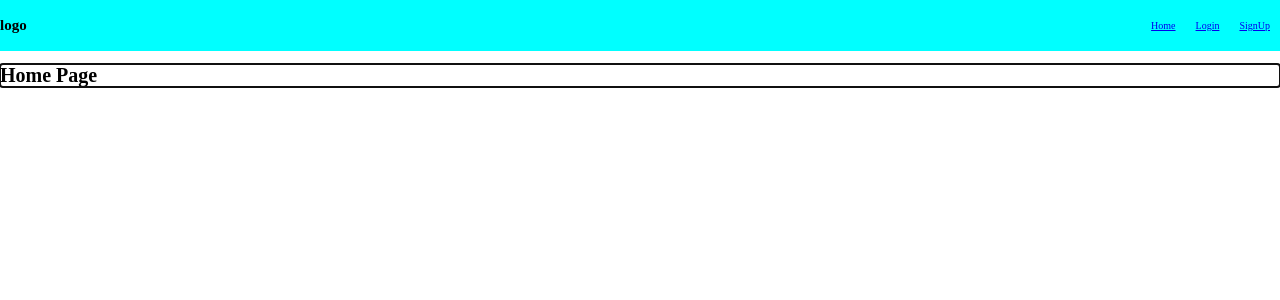
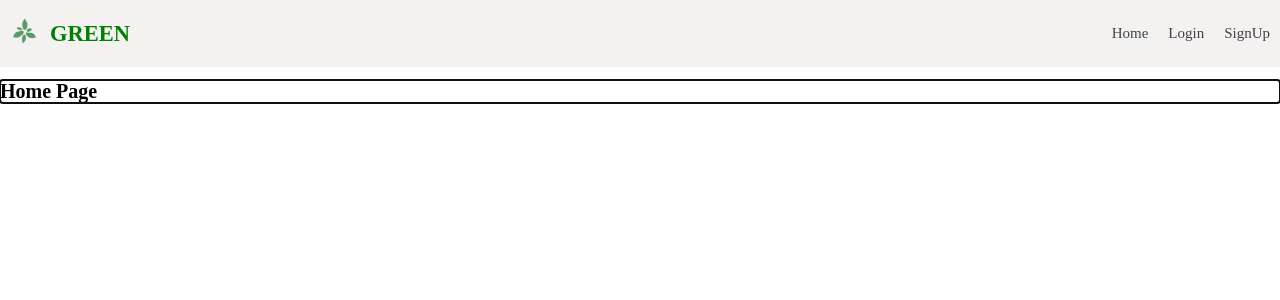
Before and after one commit to JEONGHWANMIN/SvelteProject, a Svelte app: page / in a window 1280 px wide. Shown: the top 300 px of the page. Built offline with nearby package versions, Linux system fonts and the light colour scheme.

Commit message:
Feat : "추가 logo 이미지 , useNavigate 추가"

```diff
--- a/src/components/Header.svelte
+++ b/src/components/Header.svelte
@@ -1,26 +1,60 @@
 <script>
 // @ts-nocheck
   import { Link } from "svelte-navigator";
+  import logoSrc from '../images/logo.png'
+  import { useNavigate } from "svelte-navigator";
+
+	const navigate = useNavigate();
+
+  let isLogin = false
 </script>
 
 <nav>
-  <h1>logo</h1>
+  <div class="logoBox" on:click={() => navigate('/')}>
+    <img src ={logoSrc} alt="Green Plant Logo" />
+    <h1>GREEN</h1>
+  </div>
   <ul>
     <li><Link to="/">Home</Link></li>
-    <li><Link to="/login">Login</Link></li>
-    <li><Link to="/signup">SignUp</Link></li>
+    {#if !isLogin}
+      <li><Link to="/login">Login</Link></li>
+      <li><Link to="/signup">SignUp</Link></li>
+    {:else}
+      <li><a>UserInfo</a></li>
+      <li><Link to="">LogOut</Link></li>
+    {/if}
+
   </ul>
 </nav>
 
 
 <style lang="scss">
+  .logoBox {
+    cursor: pointer;
+    display: flex;
+    justify-content: start;
+    align-items: center;
+    img {
+      width: 5rem;
+      height: 4rem;
+      margin-bottom: 0.5rem;
+    }
+    h1 {
+      color: green;
+    }
+  }
+  li > :global(a) {
+        text-decoration: none;
+        color: #444;
+    }
   nav{
     width: 100%;
     height: 100%;
-    background-color: aqua;
+    background-color: rgb(244, 241, 241);
     display: flex;
     justify-content: space-between;
     align-items: center;
+    font-size: 1.5rem;
 
     ul {
       display: flex;
```
